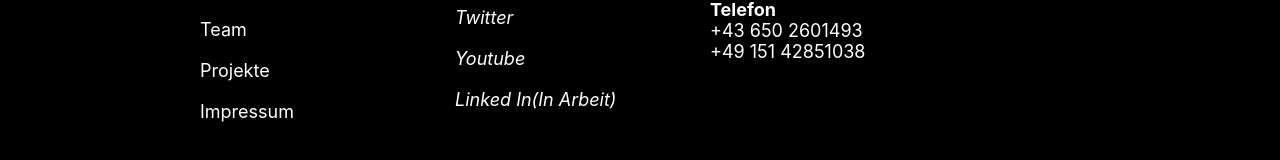
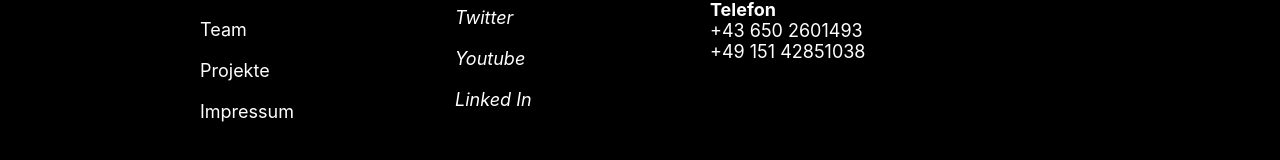
Before and after one commit to Virtual-Visions/Website, a React (Create React App) app: page / in a window 1280 px wide. Shown: the part 5143-5303 px from the top of the page. Built offline with nearby package versions, Linux system fonts and the light colour scheme.

Commit message:
added linked in link

```diff
--- a/src/components/Footer.js
+++ b/src/components/Footer.js
@@ -70,9 +70,9 @@ const Footer = () => {
               </i>
             </FooterLink>
             <FooterLink href="#">
-              <i className="fab linked-in">
+              <i className="https://www.linkedin.com/company/99531770/admin/feed/posts/">
 
-                  {language === "de" ? "Linked In(In Arbeit)" : "Linked In(WIP)"}
+                  {language === "de" ? "Linked In" : "Linked In"}
 
               </i>
             </FooterLink>
```
